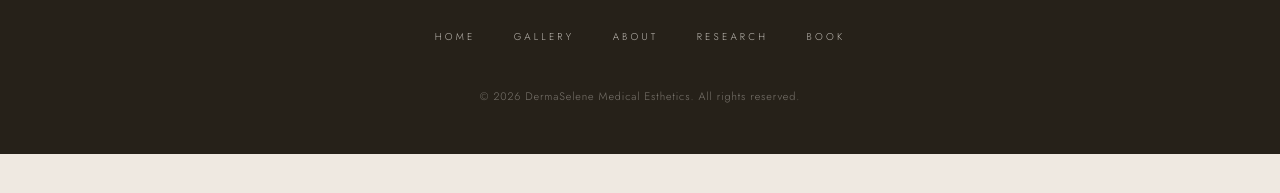
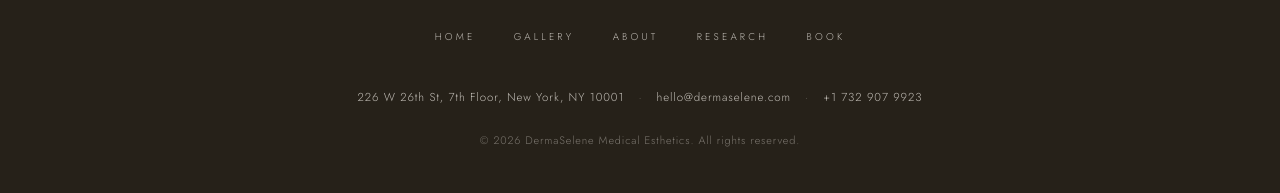
Before and after one commit to JMOriggi/dermaselene, a plain HTML site: page book.html in a window 1280 px wide. Shown: the part 1447-1640 px from the top of the page. Before the commit the page ends 1601 px from the top, so only its background shows below. Drawn offline with nearby package versions, Linux system fonts and the light colour scheme.

Commit message:
About: new portrait of Shanelle; clinic address in every footer and the booking details
Co-Authored-By: Claude Fable 5.1 <noreply@anthropic.com>

```diff
--- a/assets/style.css
+++ b/assets/style.css
@@ -557,6 +557,8 @@ section { padding: 7rem 1.5rem; }
   gap: 1rem;
 }
 
+.book-info .detail span:last-child { text-align: right; }
+
 .book-info .detail:last-of-type { border-bottom: 1px solid var(--line); }
 
 .book-info img { margin-top: 2.5rem; aspect-ratio: 4 / 3; object-fit: cover; }
@@ -741,6 +743,17 @@ footer nav a {
 
 footer nav a:hover { color: #fff; }
 
+footer .footer-contact {
+  margin-bottom: 1.4rem;
+  font-size: 0.72rem;
+  letter-spacing: 0.08em;
+  line-height: 1.9;
+}
+
+footer .footer-contact a:hover { color: #fff; }
+
+footer .footer-contact .sep { margin: 0 0.6rem; opacity: 0.5; }
+
 footer .fine {
   font-size: 0.68rem;
   letter-spacing: 0.08em;
@@ -833,6 +846,8 @@ footer .fine {
   .page-top { padding-top: 9.5rem; }
   footer { padding: 4rem 1.5rem 2.5rem; }
   footer nav { flex-wrap: wrap; gap: 1.1rem 1.8rem; padding: 0 1rem; }
+  footer .footer-contact a { display: block; }
+  footer .footer-contact .sep { display: none; }
 }
 
 @media (max-width: 560px) {
--- a/book.html
+++ b/book.html
@@ -9,7 +9,7 @@
   <link rel="preconnect" href="https://fonts.gstatic.com" crossorigin>
   <link href="https://fonts.googleapis.com/css2?family=Cormorant+Garamond:wght@300;400&family=Jost:wght@300;400&display=swap" rel="stylesheet">
   <link rel="icon" type="image/png" href="assets/logo/favicon.png?v=2">
-  <link rel="stylesheet" href="assets/style.css?v=14">
+  <link rel="stylesheet" href="assets/style.css?v=15">
 </head>
 <body>
 
@@ -42,6 +42,7 @@
         <div class="detail"><span>Treatment</span><span>45 min</span></div>
         <div class="detail"><span>Wed, Fri, Sat &amp; Sun</span><span>10:30 am &ndash; 4:00 pm</span></div>
         <div class="detail"><span>Thursday</span><span>2:30 pm &ndash; 8:00 pm</span></div>
+        <div class="detail"><span>Address</span><span><a href="https://maps.google.com/?q=226+W+26th+St+7th+Floor+New+York+NY+10001" target="_blank" rel="noopener">226 W 26th St, 7th Floor, New York, NY 10001</a></span></div>
         <div class="detail"><span>Enquiries</span><span><a href="mailto:hello@dermaselene.com">hello@dermaselene.com</a></span></div>
         <div class="detail"><span>Phone</span><span><a href="tel:+17329079923">+1 732 907 9923</a></span></div>
         <img src="assets/img/flatlay-ritual.jpg" alt="Spa ritual objects — towel, salts, brush">
@@ -109,6 +110,13 @@
       <a href="research.html">Research</a>
       <a href="book.html">Book</a>
     </nav>
+    <p class="footer-contact">
+      <a href="https://maps.google.com/?q=226+W+26th+St+7th+Floor+New+York+NY+10001" target="_blank" rel="noopener">226 W 26th St, 7th Floor, New York, NY 10001</a>
+      <span class="sep">&middot;</span>
+      <a href="mailto:hello@dermaselene.com">hello@dermaselene.com</a>
+      <span class="sep">&middot;</span>
+      <a href="tel:+17329079923">+1 732 907 9923</a>
+    </p>
     <p class="fine">&copy; 2026 DermaSelene Medical Esthetics. All rights reserved.</p>
   </footer>
 
```
Also changed, not shown: about.html (+9 -2 lines), gallery.html (+8 -1 lines), index.html (+8 -1 lines), research.html (+8 -1 lines), assets/personal/shanelle-portrait-2.jpg (added).
